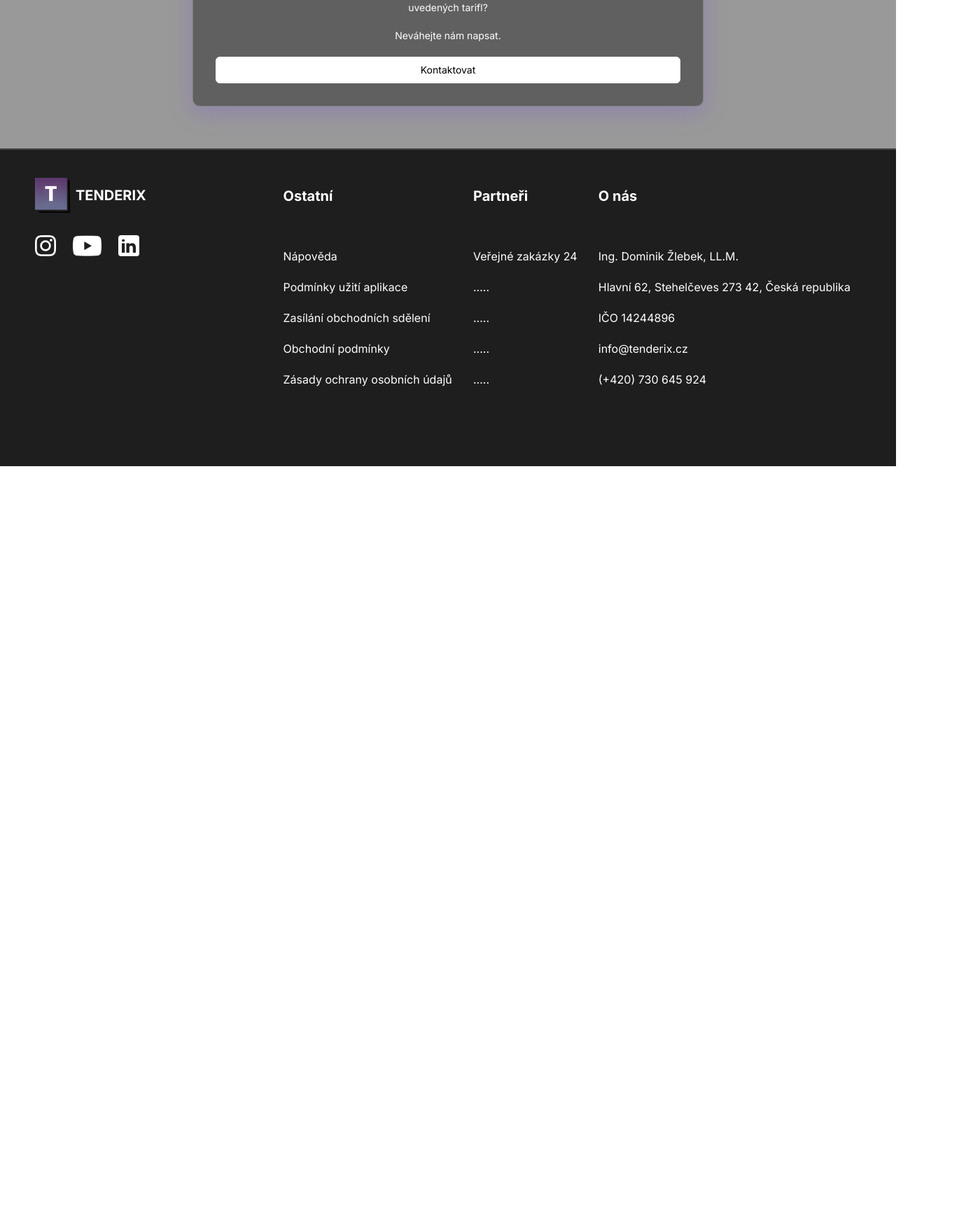
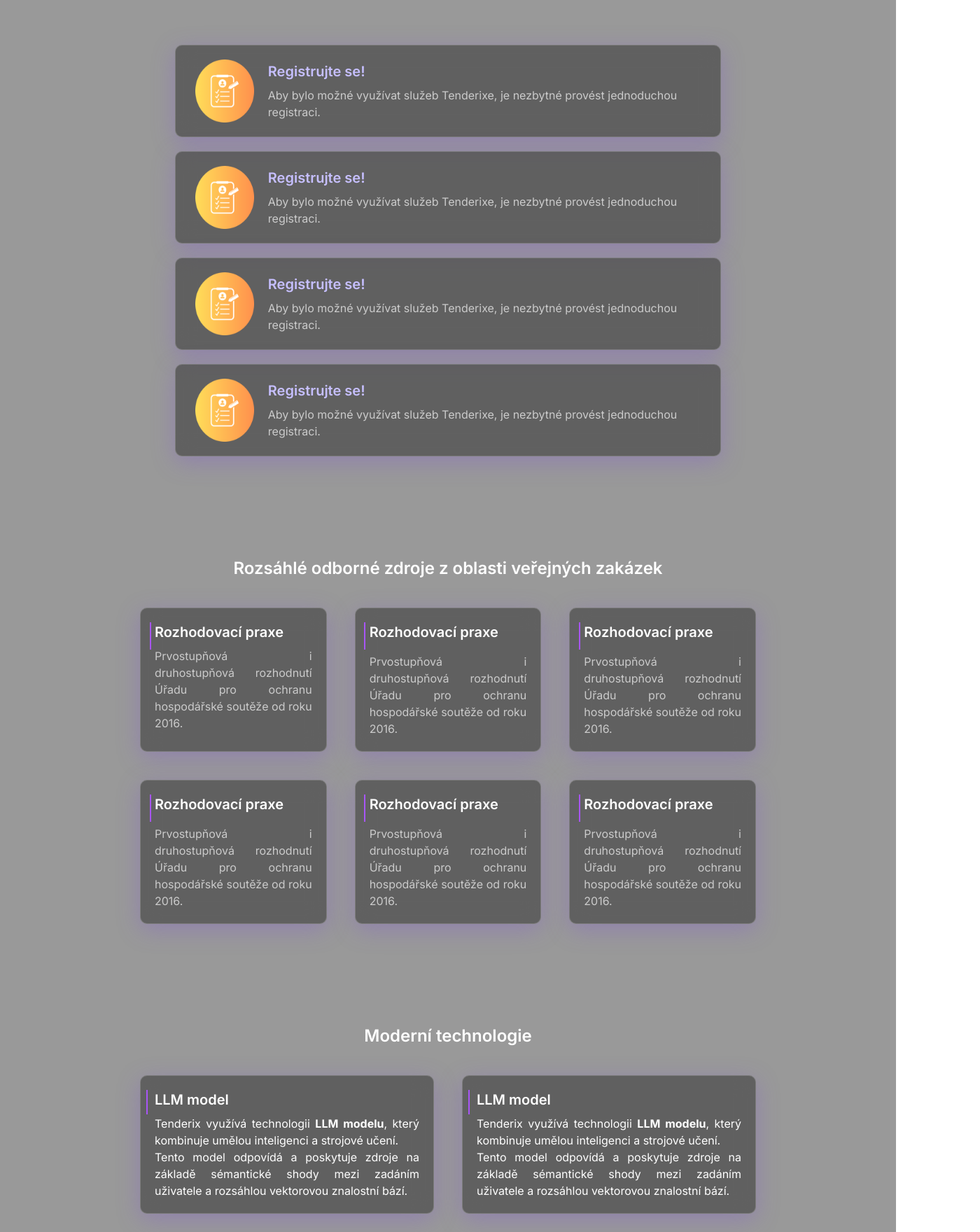
Before and after one commit to HakkuMarru/tenderix, a React (Vite) app: page / in a window 1280 px wide. Shown: the part 880-2640 px from the top of the page at 70% size, 1400 px wide, since content can reach past the window. Before the commit the page ends 1546 px from the top, so only its background shows below. Built offline with nearby package versions, Linux system fonts and the light colour scheme.

Commit message:
Fixed sm and xl screen sizes

```diff
--- a/src/App.jsx
+++ b/src/App.jsx
@@ -9,8 +9,8 @@ function App() {
   return (
     <main>
       <Header></Header>
-      {/* <Home></Home> */}
-        <Pricing></Pricing>
+      <Home></Home>
+        {/* <Pricing></Pricing> */}
       <Footer></Footer>
     </main>
   )
--- a/src/components/home/Home.jsx
+++ b/src/components/home/Home.jsx
@@ -45,7 +45,7 @@ export default function Home() {
   }, []);
 
   return (
-    <main className="bg-[rgba(0,0,0,0.4)] pb-20 md:pb-20 lg:pb-0">
+    <main className="bg-[rgba(0,0,0,0.4)] flex flex-col gap-28 xl:gap-36 pb-[75px] xl:pb-20">
       <Hero />
       <Steps />
       <Resources />
--- a/src/components/home/components/Resources.jsx
+++ b/src/components/home/components/Resources.jsx
@@ -2,62 +2,63 @@ import { useEffect, useState } from "react";
 
 export default function Resources() {
   return (
-    <div data-aos="fade-up" className="flex flex-col justify-center items-center gap-14 h-full xl:h-screen mb-40 xl:mb-0 lg:py-0 lg:px-[100px] xl:px-[200px] mx-14 lg:mx-0">
-      <h2 className=" text-white font-semibold text-3xl text-center lg:text-left">
+    <div data-aos="fade-up" className="flex flex-col justify-center items-center gap-10 h-full px-[75px] xl:px-[200px]">
+      <h2 className=" text-white font-semibold text-2xl text-center lg:text-left">
         Rozsáhlé odborné zdroje z oblasti veřejných zakázek
       </h2>
-      <div className="grid grid-rows-6 md:grid-rows-3 md:grid-cols-2 xl:grid-cols-3 xl:grid-rows-2 gap-10">
-        <div className="glass-box bg-[#282828] p-5 rounded-md flex flex-col gap-2 lg:gap-4 ">
+      <div className="grid grid-rows-6 md:grid-rows-3 md:grid-cols-2 xl:grid-cols-3 xl:grid-rows-2 gap-5 xl:gap-10">
+      <div className="glass-box bg-[#282828] p-5 rounded-md flex flex-col gap-2">
           <h3 className="font-inter text-white text-2xl lg:text-xl font-semibold relative before:content-[''] before:block before:h-[140%] before:w-0.5 before:bg-purple-500 before:absolute before:left-[-10px] lg:before:left-[-7.5px]">
             Rozhodovací praxe
           </h3>
-          <div className="text-[#CBCBCB] text-lg lg:text-medium">
+          <div className="text-[#CBCBCB] text-md lg:text-medium text-justify">
             Prvostupňová i druhostupňová rozhodnutí Úřadu pro ochranu
             hospodářské soutěže od roku 2016.
           </div>
         </div>
         <div className="glass-box bg-[#282828] p-5 rounded-md flex flex-col gap-2 lg:gap-4 ">
           <h3 className="font-inter text-white text-2xl lg:text-xl font-semibold relative before:content-[''] before:block before:h-[140%] before:w-0.5 before:bg-purple-500 before:absolute before:left-[-10px] lg:before:left-[-7.5px]">
-            Judikatura
+            Rozhodovací praxe
           </h3>
-          <div className="text-[#CBCBCB] text-lg lg:text-medium">
-            Judikáty Městského soudu v Praze, Krajského soudu v Brně a
-            Nejvyššího správního soudu a judikáty Soudního dvora Evropské unie.
+          <div className="text-[#CBCBCB] text-md lg:text-medium text-justify">
+            Prvostupňová i druhostupňová rozhodnutí Úřadu pro ochranu
+            hospodářské soutěže od roku 2016.
           </div>
         </div>
         <div className="glass-box bg-[#282828] p-5 rounded-md flex flex-col gap-2 lg:gap-4 ">
           <h3 className="font-inter text-white text-2xl lg:text-xl font-semibold relative before:content-[''] before:block before:h-[140%] before:w-0.5 before:bg-purple-500 before:absolute before:left-[-10px] lg:before:left-[-7.5px]">
-            Přednášky a články
+            Rozhodovací praxe
           </h3>
-          <div className="text-[#CBCBCB] text-lg lg:text-medium">
-            Odborné (veřejně dostupné) prezentace MMR, ÚOHS, AVZ, SOVZ a dalších
-            institucí a odborné články.
+          <div className="text-[#CBCBCB] text-md lg:text-medium text-justify">
+            Prvostupňová i druhostupňová rozhodnutí Úřadu pro ochranu
+            hospodářské soutěže od roku 2016.
           </div>
         </div>
         <div className="glass-box bg-[#282828] p-5 rounded-md flex flex-col gap-2 lg:gap-4 ">
           <h3 className="font-inter text-white text-2xl lg:text-xl font-semibold relative before:content-[''] before:block before:h-[140%] before:w-0.5 before:bg-purple-500 before:absolute before:left-[-10px] lg:before:left-[-7.5px]">
-            Metodiky
+            Rozhodovací praxe
           </h3>
-          <div className="text-[#CBCBCB] text-lg lg:text-medium">
-            Metodická stanoviska MMR, ÚOHS, TA ČR, CRR, AVZ, SFDI, ČKAIT a
-            dalších institucí.
+          <div className="text-[#CBCBCB] text-md lg:text-medium text-justify">
+            Prvostupňová i druhostupňová rozhodnutí Úřadu pro ochranu
+            hospodářské soutěže od roku 2016.
           </div>
         </div>
         <div className="glass-box bg-[#282828] p-5 rounded-md flex flex-col gap-2 lg:gap-4 ">
           <h3 className="font-inter text-white text-2xl lg:text-xl font-semibold relative before:content-[''] before:block before:h-[140%] before:w-0.5 before:bg-purple-500 before:absolute before:left-[-10px] lg:before:left-[-7.5px]">
-            Výkladová stanoviska
+            Rozhodovací praxe
           </h3>
-          <div className="text-[#CBCBCB] text-lg lg:text-medium">
-            Výkladová stanoviska MMR, ÚOHS, AVZ a dalších institucí.
+          <div className="text-[#CBCBCB] text-md lg:text-medium text-justify">
+            Prvostupňová i druhostupňová rozhodnutí Úřadu pro ochranu
+            hospodářské soutěže od roku 2016.
           </div>
         </div>
         <div className="glass-box bg-[#282828] p-5 rounded-md flex flex-col gap-2 lg:gap-4 ">
           <h3 className="font-inter text-white text-2xl lg:text-xl font-semibold relative before:content-[''] before:block before:h-[140%] before:w-0.5 before:bg-purple-500 before:absolute before:left-[-10px] lg:before:left-[-7.5px]">
-            Legislativa
+            Rozhodovací praxe
           </h3>
-          <div className="text-[#CBCBCB] text-lg lg:text-medium">
-            Relevantní právní úprava ve smyslu Evropských zadávacích směrnic,
-            ZZVZ, prováděcích vyhlášek, zákona o registru smluv apod.
+          <div className="text-[#CBCBCB] text-md lg:text-medium text-justify">
+            Prvostupňová i druhostupňová rozhodnutí Úřadu pro ochranu
+            hospodářské soutěže od roku 2016.
           </div>
         </div>
       </div>
--- a/src/components/home/components/Steps.jsx
+++ b/src/components/home/components/Steps.jsx
@@ -6,74 +6,80 @@ import answer from "../../../assets/steps/answer.png";
 
 export default function Steps() {
   return (
-    <div data-aos="fade-up" className="xl:h-[100vh] mb-40 xl:mb-0 xl:py-0 flex items-center justify-center mx-14 lg:mx-[100px] xl:mx-[350px]">
-      <div className="grid grid-rows-4 gap-7 lg:gap-5">
-        <div className="glass-box py-6 px-6 md:py-4 md:px-2 lg:py-6 lg:px-8 xl:py-5 xl:px-5 flex flex-col md:flex-row gap-5 items-center justify-start">
-          <div className="md:flex-[2] lg:flex-[1] flex items-center justify-center xl:flex-auto">
+    <div
+      data-aos="fade-up"
+      className="flex items-center justify-center px-[75px] xl:px-[250px]"
+    >
+      <div className="grid grid-rows-4 gap-5">
+        <div className="glass-box py-6 px-6 md:py-4 md:px-2 lg:py-6 lg:px-8 xl:py-5 xl:px-7 flex flex-col md:flex-row gap-5 items-center justify-start">
+          <div className="flex items-center justify-center xl:flex-auto">
             <img
               src={registration}
               alt=""
-              className="md:object-cover w-[130px] h-[130px] md:w-[120px] md:h-[120px] lg:w-[120px] lg:h-[120px] xl:w-[90px] xl:h-[90px]"
+              className="w-[120px] h-[120px] xl:w-[90px] xl:h-[90px]"
             />
           </div>
-          <div className="flex flex-col justify-center gap-2 md:flex-[5] lg:flex-[5]">
-            <h3 className="text-[#C6BFFF] text-center md:text-left text-xl md:text-xl lg:text-xl xl:text-lg font-semibold">
+          <div className="flex flex-col justify-center gap-2">
+            <h3 className="text-[#C6BFFF] text-center md:text-left text-xl md:text-xl lg:text-xl xl:text-xl font-semibold">
               Registrujte se!
             </h3>
-            <div className="text-[#CBCBCB] text-lg text-center md:text-left xl:text-lg">
+            <div className="text-[#CBCBCB] text-md text-justify md:text-left xl:text-md">
               Aby bylo možné využívat služeb Tenderixe, je nezbytné provést
               jednoduchou registraci.
             </div>
           </div>
         </div>
-        <div className="glass-box py-6 px-6 md:py-4 md:px-2 lg:py-6 lg:px-8 xl:py-3 xl:px-5 flex flex-col md:flex-row gap-5 items-center justify-start">
-          <div className="md:flex-[2] lg:flex-[1] flex items-center justify-center xl:flex-auto">
+        <div className="glass-box py-6 px-6 md:py-4 md:px-2 lg:py-6 lg:px-8 xl:py-5 xl:px-7 flex flex-col md:flex-row gap-5 items-center justify-start">
+          <div className="flex items-center justify-center xl:flex-auto">
             <img
-              src={activation}
+              src={registration}
               alt=""
-              className="md:object-cover w-[130px] h-[130px] md:w-[120px] md:h-[120px] lg:w-[120px] lg:h-[120px] xl:w-[90px] xl:h-[90px]"
+              className="w-[120px] h-[120px] xl:w-[90px] xl:h-[90px]"
             />
           </div>
-          <div className="flex flex-col justify-center gap-2 md:flex-[5] lg:flex-[5]">
-            <h3 className="text-[#C6BFFF] text-center md:text-left text-xl md:text-xl lg:text-xl font-semibold">
-            Aktivujte si účet!
+          <div className="flex flex-col justify-center gap-2">
+            <h3 className="text-[#C6BFFF] text-center md:text-left text-xl md:text-xl lg:text-xl xl:text-xl font-semibold">
+              Registrujte se!
             </h3>
-            <div className="text-[#CBCBCB] text-lg text-center md:text-left">
-            Po registraci je nezbytné prostřednictvím emailu aktivovat svůj účet.
+            <div className="text-[#CBCBCB] text-md text-justify md:text-left xl:text-md">
+              Aby bylo možné využívat služeb Tenderixe, je nezbytné provést
+              jednoduchou registraci.
             </div>
           </div>
         </div>
-        <div className="glass-box py-6 px-6 md:py-4 md:px-2 lg:py-6 lg:px-8 xl:py-3 xl:px-5 flex flex-col md:flex-row gap-5 items-center justify-start">
-          <div className="md:flex-[2] lg:flex-[1] flex items-center justify-center xl:flex-auto">
+        <div className="glass-box py-6 px-6 md:py-4 md:px-2 lg:py-6 lg:px-8 xl:py-5 xl:px-7 flex flex-col md:flex-row gap-5 items-center justify-start">
+          <div className="flex items-center justify-center xl:flex-auto">
             <img
-              src={question}
+              src={registration}
               alt=""
-              className="md:object-cover w-[130px] h-[130px] md:w-[120px] md:h-[120px] lg:w-[120px] lg:h-[120px] xl:w-[90px] xl:h-[90px]"
+              className="w-[120px] h-[120px] xl:w-[90px] xl:h-[90px]"
             />
           </div>
-          <div className="flex flex-col justify-center gap-2 md:flex-[5] lg:flex-[5]">
-            <h3 className="text-[#C6BFFF] text-center md:text-left text-xl md:text-xl lg:text-xl font-semibold">
-            Zeptej se!
+          <div className="flex flex-col justify-center gap-2">
+            <h3 className="text-[#C6BFFF] text-center md:text-left text-xl md:text-xl lg:text-xl xl:text-xl font-semibold">
+              Registrujte se!
             </h3>
-            <div className="text-[#CBCBCB] text-lg text-center md:text-left">
-            Pro získání potřebné odpovědi je nezbytné správně formulovat svůj dotaz / problém z oblasti veřejných zakázek.
+            <div className="text-[#CBCBCB] text-md text-justify md:text-left xl:text-md">
+              Aby bylo možné využívat služeb Tenderixe, je nezbytné provést
+              jednoduchou registraci.
             </div>
           </div>
         </div>
-        <div className="glass-box py-6 px-6 md:py-4 md:px-2 lg:py-6 lg:px-8 xl:py-3 xl:px-5 flex flex-col md:flex-row gap-5 items-center justify-start">
-          <div className="md:flex-[2] lg:flex-[1] flex items-center justify-center xl:flex-auto">
+        <div className="glass-box py-6 px-6 md:py-4 md:px-2 lg:py-6 lg:px-8 xl:py-5 xl:px-7 flex flex-col md:flex-row gap-5 items-center justify-start">
+          <div className="flex items-center justify-center xl:flex-auto">
             <img
-              src={answer}
+              src={registration}
               alt=""
-              className="md:object-cover w-[130px] h-[130px] md:w-[120px] md:h-[120px] lg:w-[120px] lg:h-[120px] xl:w-[90px] xl:h-[90px]"
+              className="w-[120px] h-[120px] xl:w-[90px] xl:h-[90px]"
             />
           </div>
-          <div className="flex flex-col justify-center gap-2 md:flex-[5] lg:flex-[5]">
-            <h3 className="text-[#C6BFFF] text-center md:text-left text-xl md:text-xl lg:text-xl font-semibold">
-            Získejte zdroje a odpověď!
+          <div className="flex flex-col justify-center gap-2">
+            <h3 className="text-[#C6BFFF] text-center md:text-left text-xl md:text-xl lg:text-xl xl:text-xl font-semibold">
+              Registrujte se!
             </h3>
-            <div className="text-[#CBCBCB] text-lg text-center md:text-left">
-            Jestliže byl dotaz správně formulován, je pravděpodobné, že Tenderix odpověděl správně!
+            <div className="text-[#CBCBCB] text-md text-justify md:text-left xl:text-md">
+              Aby bylo možné využívat služeb Tenderixe, je nezbytné provést
+              jednoduchou registraci.
             </div>
           </div>
         </div>
--- a/src/components/home/components/Technologies.jsx
+++ b/src/components/home/components/Technologies.jsx
@@ -2,16 +2,19 @@ import { useEffect, useState } from "react";
 
 export default function Technologies() {
   return (
-    <div data-aos="fade-up" className="h-full xl:h-[80vh] flex flex-col gap-14 justify-center items-center mb-40 xl:mb-0 md:px-[100px] xl:py-[80px] xl:px-[200px] mx-14 lg:mx-0">
-      <h2 className="font-inter text-white font-semibold text-3xl align-center">
+    <div
+      data-aos="fade-up"
+      className="h-full flex flex-col gap-10 justify-center items-center px-[75px] xl:px-[200px]"
+    >
+      <h2 className="font-inter text-white font-semibold text-2xl align-center">
         Moderní technologie
       </h2>
-      <div className="flex gap-10 flex-col lg:flex-row">
-        <div className="flex-1 glass-box flex flex-col gap-2 font-inter bg-[#282828] rounded-md text-white text-lg p-5">
-          <h3 className=" text-2xl font-semibold relative before:content-[''] before:block before:h-[125%] before:w-[2px] before:bg-purple-500 before:absolute before:left-[-12px]">
+      <div className="flex gap-5 xl:gap-10 flex-col lg:flex-row">
+        <div className="flex-1 glass-box flex flex-col gap-2 font-inter bg-[#282828] rounded-md text-white p-5">
+          <h3 className=" text-xl font-semibold relative before:content-[''] before:block before:h-[125%] before:w-[2px] before:bg-purple-500 before:absolute before:left-[-12px]">
             LLM model
           </h3>
-          <div>
+          <div className="text-md text-justify">
             Tenderix využívá technologii{" "}
             <span className="font-bold">LLM modelu</span>
             , který kombinuje umělou inteligenci a strojové učení. <br /> Tento
@@ -19,15 +22,16 @@ export default function Technologies() {
             zadáním uživatele a rozsáhlou vektorovou znalostní bází.
           </div>
         </div>
-        <div className="flex-1 glass-box flex flex-col gap-2 font-inter bg-[#282828] rounded-md text-white text-lg p-5">
-          <h3 className=" text-2xl font-semibold relative before:content-[''] before:block before:h-[125%] before:w-[2px] before:bg-purple-500 before:absolute before:left-[-12px]">
-            OpenAI Chat GPT
+        <div className="flex-1 glass-box flex flex-col gap-2 font-inter bg-[#282828] rounded-md text-white p-5">
+          <h3 className=" text-xl font-semibold relative before:content-[''] before:block before:h-[125%] before:w-[2px] before:bg-purple-500 before:absolute before:left-[-12px]">
+            LLM model
           </h3>
-          <div>
-            Model využívá nejnovější verzi technologie{" "}
-            <span className="font-bold">OpenAI Chat GPT</span>, díky které je
-            schopen nabídnout relevantní a přesné odpovědi, které uspokojí různé
-            potřeby uživatelů v reálném čase.
+          <div className="text-md text-justify">
+            Tenderix využívá technologii{" "}
+            <span className="font-bold">LLM modelu</span>
+            , který kombinuje umělou inteligenci a strojové učení. <br /> Tento
+            model odpovídá a poskytuje zdroje na základě sémantické shody mezi
+            zadáním uživatele a rozsáhlou vektorovou znalostní bází.
           </div>
         </div>
       </div>
--- a/src/components/home/components/Warning.jsx
+++ b/src/components/home/components/Warning.jsx
@@ -2,8 +2,8 @@ import { useEffect, useState } from "react";
 
 export default function Links() {
   return (
-    <div data-aos="fade-up" className="flex flex-col items-center justify-center mx-14 lg:px-[100px] lg:mx-0 lg:pb-20 xl:py-[100px] xl:px-[200px] gap-12">
-      <h2 className="font-inter text-white font-semibold text-3xl align-center">
+    <div data-aos="fade-up" className="flex flex-col items-center justify-center gap-10 px-[75px] xl:px-[200px]">
+      <h2 className="font-inter text-white font-semibold text-2xl align-center">
         Upozornění
       </h2>
       <div className="glass-box p-5 text-white text-md">
--- a/src/components/layout/Footer.jsx
+++ b/src/components/layout/Footer.jsx
@@ -7,14 +7,14 @@ import linkedin from "../../assets/social/linkedin.png";
 export default function Footer() {
   return (
     <footer className="bg-[#1E1E1E] border-t-2 border-[#444444] flex flex-col gap-10 lg:grid lg:grid-cols-7 lg:gap-2 p-10 lg:p-[40px] lg:px-[50px] lg:pb-[100px]">
-      <div className="flex flex-col gap-8 col-span-2">
+      <div className="flex flex-col gap-10 col-span-2">
         <div className="flex items-center gap-2">
           <img src={logo} alt="Logo" className="w-[50px] h-[50px]" />
           <div className="font-inter text-white text-xl font-bold">
             TENDERIX
           </div>
         </div>
-        <div className="flex items-center gap-6">
+        <div className="flex items-center gap-5">
           <a href="https://www.instagram.com/verejnezakazky24/">
             <img
               src={instagram}
@@ -40,7 +40,7 @@ export default function Footer() {
       </div>
       <div className="flex flex-col gap-10 xl:gap-0 lg:flex-row items-start lg:items-center justify-around col-span-5">
         <div className="text-white flex flex-col lg:grid lg:grid-rows-7 gap-2 pt-3">
-          <div className="font-bold text-xl lg:text-medium mb-2">Ostatní</div>
+          <div className="font-bold text-lg lg:text-medium mb-2">Ostatní</div>
           <div className="hidden lg:block"></div>
           <div className="cursor-pointer hover:underline">Nápověda</div>
           <div className="cursor-pointer hover:underline">
@@ -55,7 +55,7 @@ export default function Footer() {
           <div>Zásady ochrany osobních údajů</div>
         </div>
         <div className="text-white flex flex-col lg:grid lg:grid-rows-7 gap-2 pt-3">
-          <div className="font-bold text-xl lg:text-medium mb-2">Partneři</div>
+          <div className="font-bold text-lg lg:text-medium mb-2">Partneři</div>
           <div className="hidden lg:block"></div>
           <div className="cursor-pointer hover:underline">
             Veřejné zakázky 24
@@ -66,7 +66,7 @@ export default function Footer() {
           <div className="cursor-pointer hover:underline">.....</div>
         </div>
         <div className="text-white flex flex-col lg:grid lg:grid-rows-7 gap-2 pt-3">
-          <div className="font-bold text-xl lg:text-medium mb-2">O nás</div>
+          <div className="font-bold text-lg lg:text-medium mb-2">O nás</div>
           <div className="hidden lg:block"></div>
           <div className="cursor-pointer hover:underline">
             Ing. Dominik Žlebek, LL.M.
```
Also changed, not shown: src/components/home/components/About.jsx (+50 -51 lines), src/components/home/components/Hero.jsx (+4 -4 lines), src/components/home/components/Links.jsx (+11 -3 lines), src/components/layout/Header.jsx (+5 -5 lines).
